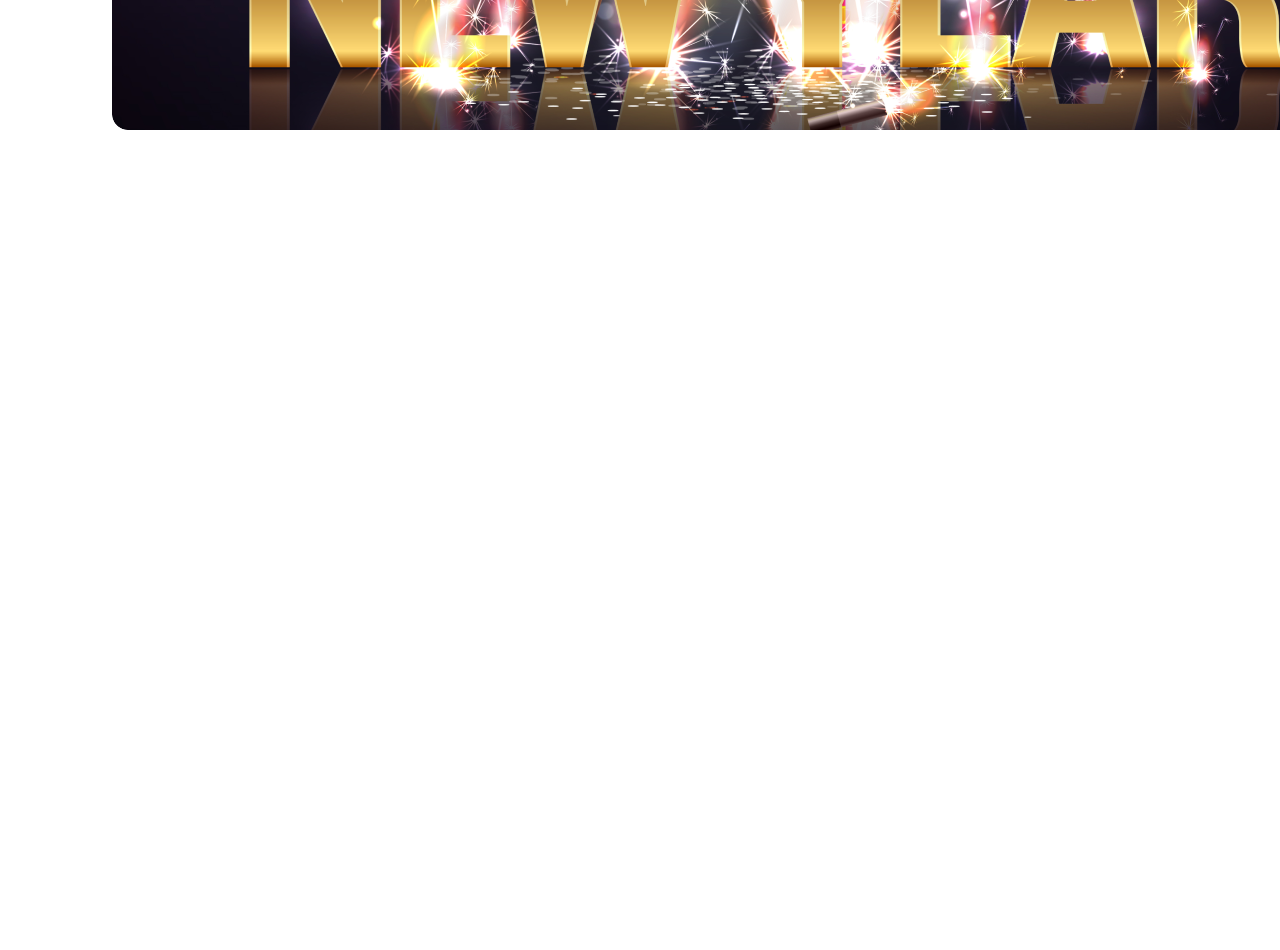
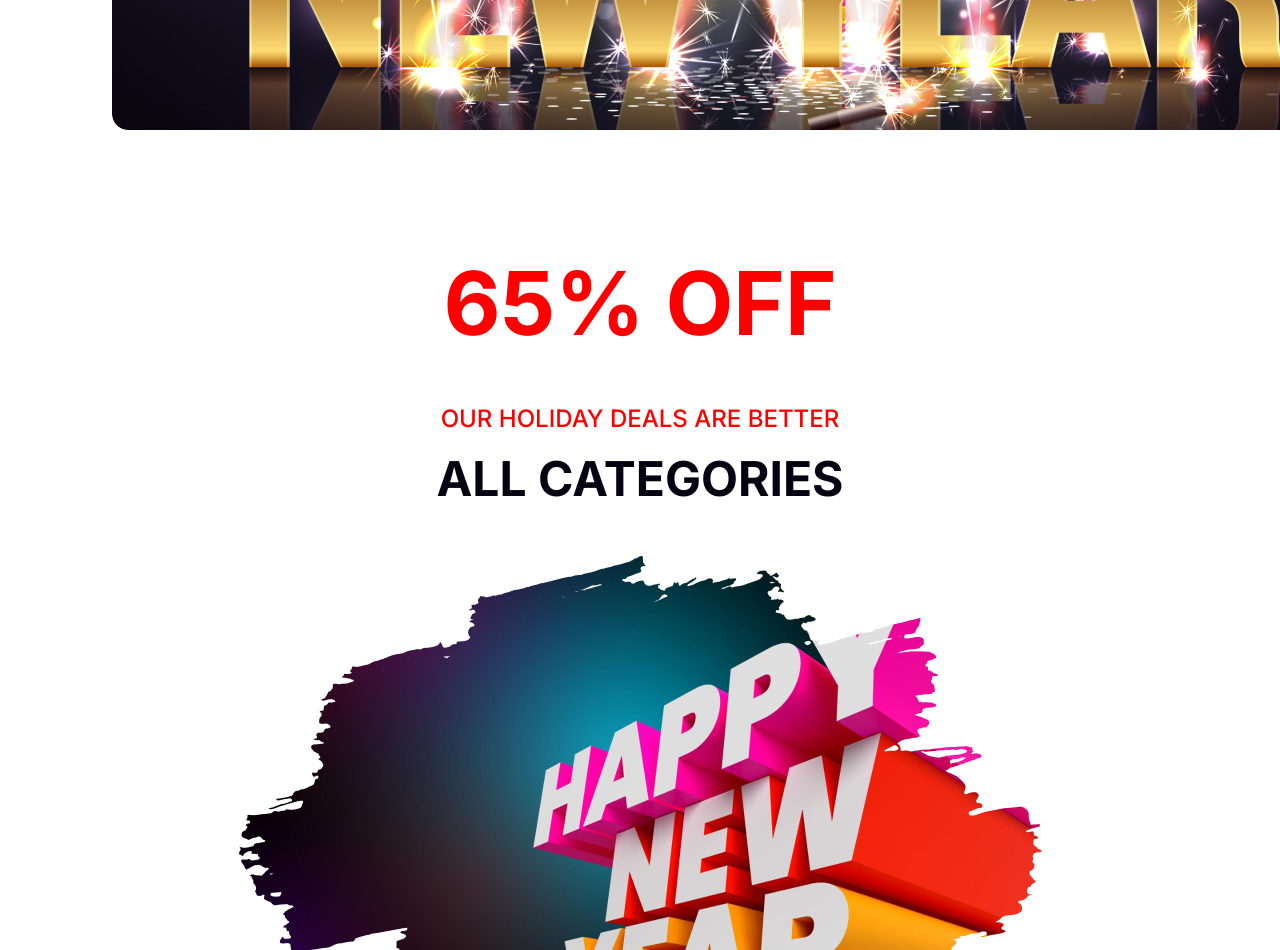
Before and after one commit to Jahid1987/b9-a1, a plain HTML site: page index.html in a window 1280 px wide. Shown: the part 520-1470 px from the top of the page. Before the commit the page ends 800 px from the top, so only its background shows below. Drawn offline with Linux system fonts and the light colour scheme.

Commit message:
all categories added

```diff
--- a/index.html
+++ b/index.html
@@ -18,7 +18,16 @@
         </div>
     </header>
     <main>
-
+        <section id="category">
+            <div class="category-text">
+                <h2>65% OFF</h2>
+                <p>OUR HOLIDAY DEALS ARE BETTER</p>
+                <h3>ALL CATEGORIES</h3>
+            </div>
+            <div class="category-img">
+                <img src="resources/New_Year_Photo.png" alt="vector img">
+            </div>
+        </section>
     </main>
     <footer>
 
--- a/styles/index.css
+++ b/styles/index.css
@@ -1,5 +1,6 @@
 
 @import url('https://fonts.googleapis.com/css2?family=Merriweather:ital,wght@0,300;0,400;0,700;0,900;1,300;1,400;1,700;1,900&display=swap');
+@import url('https://fonts.googleapis.com/css2?family=Inter:wght@100;200;300;400;500;600;700;800;900&family=Merriweather:ital,wght@0,300;0,400;0,700;0,900;1,300;1,400;1,700;1,900&display=swap');
 
 *{
     margin: 0;
@@ -11,18 +12,23 @@
     max-width: 1320px;
     margin: 0 auto;
 }
-
+section{
+    padding-top: 120px;
+}
 /* *** Banner style *** */
 .banner{
     background-image: url('../resources/Banner_Image.png');
     background-size: cover;
     background-repeat: no-repeat;
+    /* background: linear-gradient(180deg, #070211 0%, rgba(7, 2, 17, 0.00) 100%); */
     width: 1320px;
     height: 600px;
     border-radius: 16px;
     margin-top: 50px;
     position: relative;
+    border-radius: 16px;
 }
+
 .banner .banner-text{
     width: 48%;
     max-width: 632;
@@ -45,3 +51,37 @@
     font-weight: 900;
     line-height: 95px; /* 131.944% */
 }
+
+/* Category section */
+#category{
+    width: 802.9px;
+    height: 500px;
+    margin: 0 auto;
+    text-align: center;
+}
+#category .category-text h2{
+    color: #F00;
+    text-align: center;
+    font-family: Inter;
+    font-size: 88px;
+    font-weight: 700;
+    margin-bottom: 48px;
+}
+#category .category-text p{
+    color: #F00;
+    text-align: center;
+    font-family: Inter;
+    font-size: 24px;
+    font-weight: 500;
+    margin-bottom: 16px;
+}
+#category .category-text h3{
+    color: #070211;
+    text-align: center;
+    font-family: Inter;
+    font-size: 48px;
+    font-style: normal;
+    font-weight: 700;
+    line-height: normal;
+    margin-bottom: 48px;
+}
```
